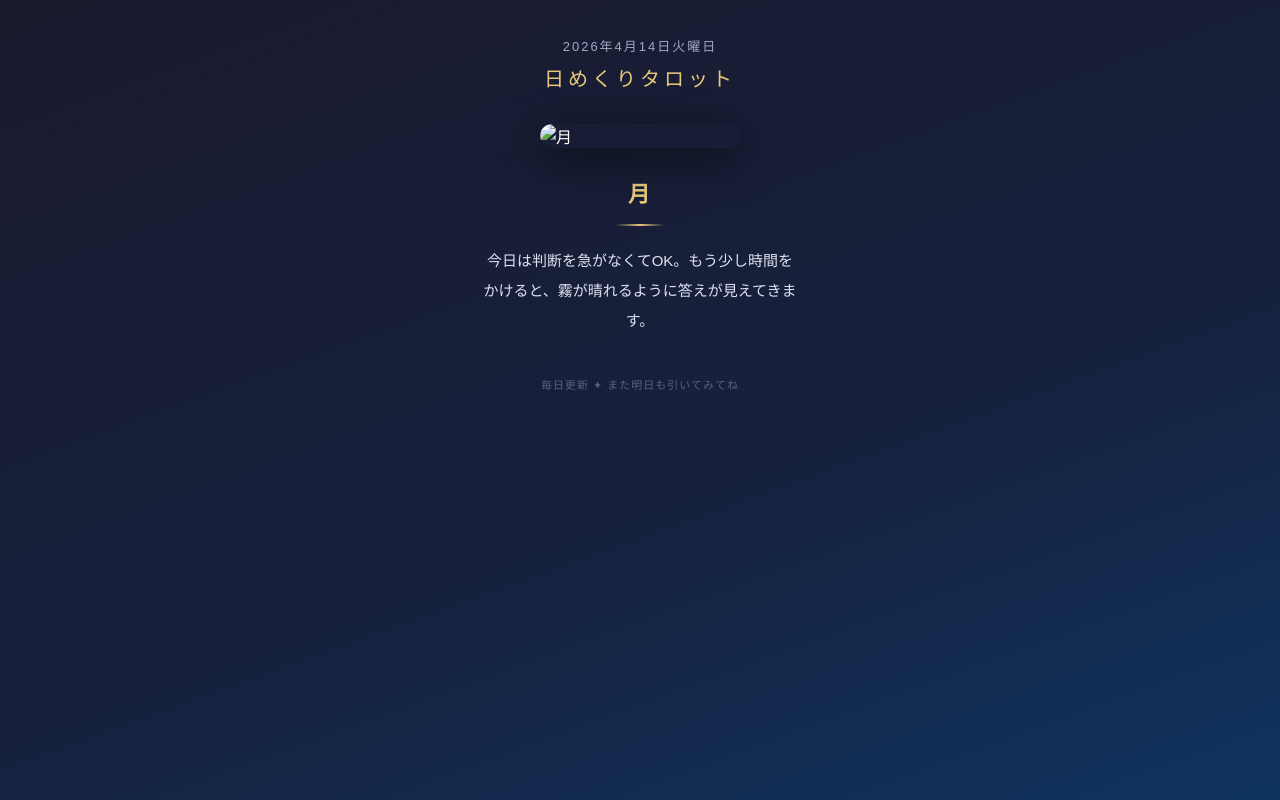
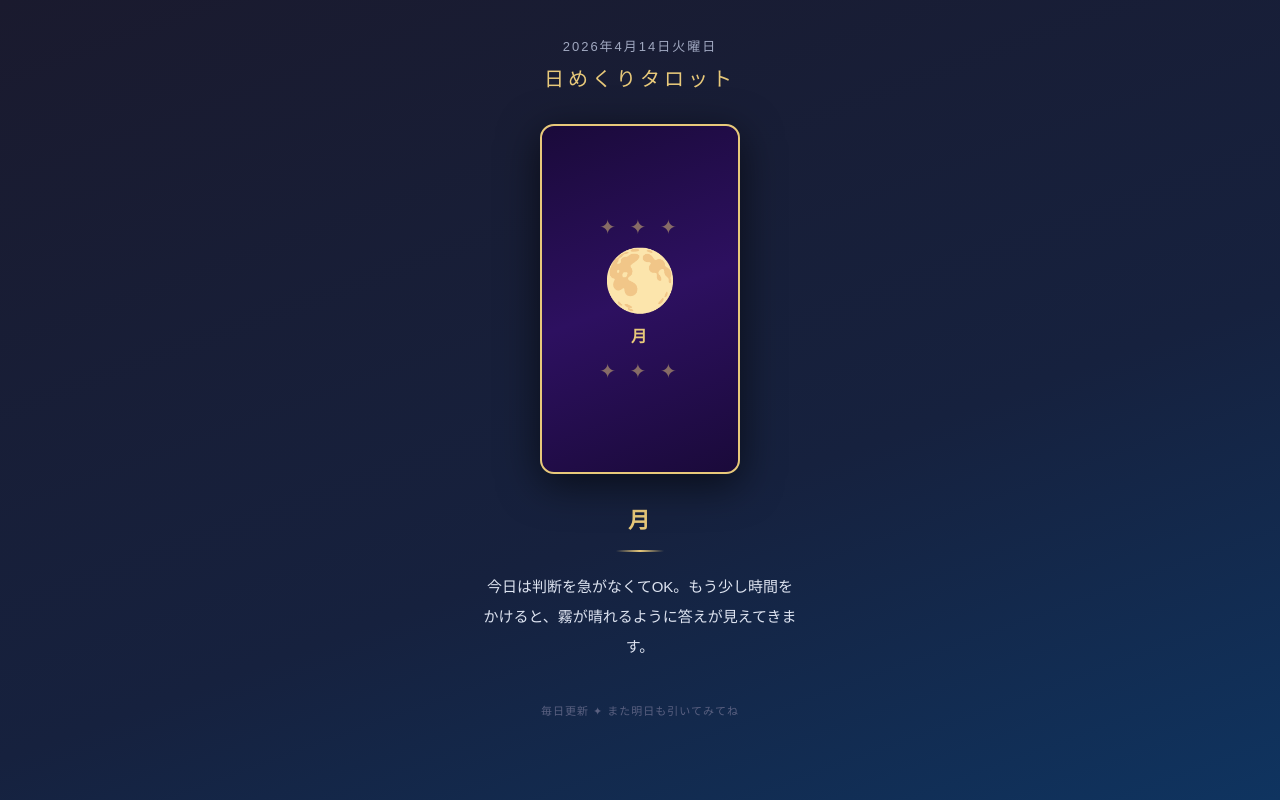
Before and after one commit to marusye/uranai-, a plain HTML site: page tarot/index.html in a window 1280 px wide. Drawn offline with Linux system fonts and the light colour scheme.

Commit message:
タロット画像をCSS表示に変更

```diff
--- a/tarot/index.html
+++ b/tarot/index.html
@@ -38,11 +38,42 @@
     }
 
     .card-image {
+      display: none;
+    }
+
+    .card-face {
       width: 200px;
       max-width: 75vw;
+      aspect-ratio: 2/3.5;
       border-radius: 14px;
       box-shadow: 0 10px 40px rgba(0, 0, 0, 0.6);
-      display: block;
+      background: linear-gradient(160deg, #1a0a3a 0%, #2d1060 50%, #1a0a3a 100%);
+      border: 2px solid #e8c97a;
+      display: flex;
+      flex-direction: column;
+      align-items: center;
+      justify-content: center;
+      gap: 12px;
+      padding: 20px;
+    }
+
+    .card-face .card-symbol {
+      font-size: 60px;
+      line-height: 1;
+    }
+
+    .card-face .card-label {
+      font-size: 16px;
+      color: #e8c97a;
+      text-align: center;
+      letter-spacing: 2px;
+      font-weight: bold;
+    }
+
+    .card-face .card-deco {
+      font-size: 20px;
+      color: rgba(232, 201, 122, 0.5);
+      letter-spacing: 4px;
     }
 
     .lucky-ribbon {
@@ -114,6 +145,12 @@
   <div class="card-wrap" id="cardWrap">
     <div class="lucky-ribbon">🌟 ラッキーデー</div>
     <img id="cardImage" class="card-image" src="" alt="タロットカード">
+    <div class="card-face" id="cardFace">
+      <div class="card-deco">✦ ✦ ✦</div>
+      <div class="card-symbol" id="cardSymbol"></div>
+      <div class="card-label" id="cardLabel"></div>
+      <div class="card-deco">✦ ✦ ✦</div>
+    </div>
   </div>
 
   <div class="card-name" id="cardName"></div>
@@ -124,29 +161,29 @@
 
   <script>
     const cards = [
-      { name: "魔術師",    image: "images/00 magician.png",         message: "あなたの中にはすでに必要なものがそろっています。自分の力を信じて、行動に移してみましょう。" },
-      { name: "愚者",      image: "images/01 the fool.png",          message: "正解かどうかより、まず一歩踏み出すことが大切。今日は思い切って新しいことを始めてみましょう。" },
-      { name: "女教皇",    image: "images/02 the highpriestess.png", message: "今日は自分の直感を大切にしてみて。頭より心の声に従うと、答えが見えてくるかもしれません。" },
-      { name: "女帝",      image: "images/03 the empress.png",       message: "今日は自分を甘やかしていい日。好きなものを食べたり、ゆっくり過ごしたり、自分を大切に。" },
-      { name: "皇帝",      image: "images/04 the emperor.png",       message: "一歩一歩着実に進める日。計画を立てて取り組むことで、確かな結果につながっていきます。" },
-      { name: "法王",      image: "images/05 the hierohant.png",     message: "先輩や経験者の言葉に耳を傾けてみて。誰かのアドバイスが、今日の大きなヒントになります。" },
-      { name: "恋人",      image: "images/06 the lovers.png",        message: "大切な選択をする日かもしれません。自分が本当に望むものを、正直に選んでみましょう。" },
-      { name: "戦車",      image: "images/07 the chariot.png",       message: "迷いを捨てて、自信を持って突き進む日。今日のあなたには、前に進む力が満ちています。" },
-      { name: "力",        image: "images/08 strength.png",          message: "焦らなくて大丈夫。どんな状況でも、それを乗り越える力がちゃんとあなたの中にあります。" },
-      { name: "隠者",      image: "images/09 the hermit.png",        message: "今日は一人の時間を大切に。ゆっくり自分と向き合うことで、本当に大切なことが見えてきます。" },
-      { name: "運命の輪",  image: "images/10 wheel of fortune.png",  message: "流れが変わり始める日。うまくいかなかったことが、好転するサインかもしれません。" },
-      { name: "正義",      image: "images/11 justice.png",           message: "正直に、誠実に過ごすことが今日のテーマ。自分に嘘をつかず、素直な気持ちを大切に。" },
-      { name: "吊られた男",image: "images/12 the hanged man.png",    message: "一度立ち止まって、違う角度から見てみて。今まで気づかなかった答えが、そこにあるかも。" },
-      { name: "死神",      image: "images/13 death.png",             message: "何かを手放すことで、新しいものが入ってくる日。変化を恐れずに受け入れてみましょう。" },
-      { name: "節制",      image: "images/14 temperance.png",        message: "無理せず、ほどよくがちょうどいい日。バランスを意識して、マイペースに過ごしましょう。" },
-      { name: "悪魔",      image: "images/15 devil.png",             message: "今日はちょっと立ち止まって考えてみて。本当に必要なものと、そうでないものを見極める日。" },
-      { name: "塔",        image: "images/16 the tower.png",         message: "予期せぬことが起きても大丈夫。それはより良い方向への変化の始まりかもしれません。" },
-      { name: "星",        image: "images/17 the star.png",          message: "うまくいかない日が続いていても、必ず光は見えてきます。今日は希望を持って過ごしてみて。" },
-      { name: "月",        image: "images/18 the moon.png",          message: "今日は判断を急がなくてOK。もう少し時間をかけると、霧が晴れるように答えが見えてきます。" },
-      { name: "太陽",      image: "images/19 the sun.png",           message: "今日は最高の一日になりそう！元気いっぱいで動くと、どんどんいいことが集まってきます。" },
-      { name: "審判",      image: "images/20 judgment.png",          message: "過去を振り返り、次のステージへ進む日。後悔より学びに変えて、前を向いていきましょう。" },
-      { name: "世界",      image: "images/21 the warld.png",         message: "一つのことが完結し、新しいステージへ進む日。ここまでの自分をしっかり褒めてあげて。" },
-      { name: "あたり",    image: "images/22 atari.png",             message: "今日は何をしても許されるラッキーデー！悩みも不安も全部忘れて、思いっきり楽しんじゃおう！", lucky: true },
+      { name: "魔術師",    symbol: "🪄", message: "あなたの中にはすでに必要なものがそろっています。自分の力を信じて、行動に移してみましょう。" },
+      { name: "愚者",      symbol: "🌸", message: "正解かどうかより、まず一歩踏み出すことが大切。今日は思い切って新しいことを始めてみましょう。" },
+      { name: "女教皇",    symbol: "🌙", message: "今日は自分の直感を大切にしてみて。頭より心の声に従うと、答えが見えてくるかもしれません。" },
+      { name: "女帝",      symbol: "🌹", message: "今日は自分を甘やかしていい日。好きなものを食べたり、ゆっくり過ごしたり、自分を大切に。" },
+      { name: "皇帝",      symbol: "👑", message: "一歩一歩着実に進める日。計画を立てて取り組むことで、確かな結果につながっていきます。" },
+      { name: "法王",      symbol: "🔑", message: "先輩や経験者の言葉に耳を傾けてみて。誰かのアドバイスが、今日の大きなヒントになります。" },
+      { name: "恋人",      symbol: "💑", message: "大切な選択をする日かもしれません。自分が本当に望むものを、正直に選んでみましょう。" },
+      { name: "戦車",      symbol: "⚡", message: "迷いを捨てて、自信を持って突き進む日。今日のあなたには、前に進む力が満ちています。" },
+      { name: "力",        symbol: "🦁", message: "焦らなくて大丈夫。どんな状況でも、それを乗り越える力がちゃんとあなたの中にあります。" },
+      { name: "隠者",      symbol: "🕯️", message: "今日は一人の時間を大切に。ゆっくり自分と向き合うことで、本当に大切なことが見えてきます。" },
+      { name: "運命の輪",  symbol: "🎡", message: "流れが変わり始める日。うまくいかなかったことが、好転するサインかもしれません。" },
+      { name: "正義",      symbol: "⚖️", message: "正直に、誠実に過ごすことが今日のテーマ。自分に嘘をつかず、素直な気持ちを大切に。" },
+      { name: "吊られた男",symbol: "🌀", message: "一度立ち止まって、違う角度から見てみて。今まで気づかなかった答えが、そこにあるかも。" },
+      { name: "死神",      symbol: "🌑", message: "何かを手放すことで、新しいものが入ってくる日。変化を恐れずに受け入れてみましょう。" },
+      { name: "節制",      symbol: "🕊️", message: "無理せず、ほどよくがちょうどいい日。バランスを意識して、マイペースに過ごしましょう。" },
+      { name: "悪魔",      symbol: "🔗", message: "今日はちょっと立ち止まって考えてみて。本当に必要なものと、そうでないものを見極める日。" },
+      { name: "塔",        symbol: "⛈️", message: "予期せぬことが起きても大丈夫。それはより良い方向への変化の始まりかもしれません。" },
+      { name: "星",        symbol: "⭐", message: "うまくいかない日が続いていても、必ず光は見えてきます。今日は希望を持って過ごしてみて。" },
+      { name: "月",        symbol: "🌕", message: "今日は判断を急がなくてOK。もう少し時間をかけると、霧が晴れるように答えが見えてきます。" },
+      { name: "太陽",      symbol: "☀️", message: "今日は最高の一日になりそう！元気いっぱいで動くと、どんどんいいことが集まってきます。" },
+      { name: "審判",      symbol: "🎺", message: "過去を振り返り、次のステージへ進む日。後悔より学びに変えて、前を向いていきましょう。" },
+      { name: "世界",      symbol: "🌍", message: "一つのことが完結し、新しいステージへ進む日。ここまでの自分をしっかり褒めてあげて。" },
+      { name: "あたり",    symbol: "🌟", message: "今日は何をしても許されるラッキーデー！悩みも不安も全部忘れて、思いっきり楽しんじゃおう！", lucky: true },
     ];
 
     // 日付からカードを決定（毎日変わる・全ユーザー共通・日本時間基準）
@@ -162,8 +199,8 @@
     document.getElementById('dateDisplay').textContent = dateStr;
 
     // カード表示
-    document.getElementById('cardImage').src = card.image;
-    document.getElementById('cardImage').alt = card.name;
+    document.getElementById('cardSymbol').textContent = card.symbol;
+    document.getElementById('cardLabel').textContent = card.name;
     document.getElementById('cardName').textContent = card.name;
     document.getElementById('cardMessage').textContent = card.message;
 
```
